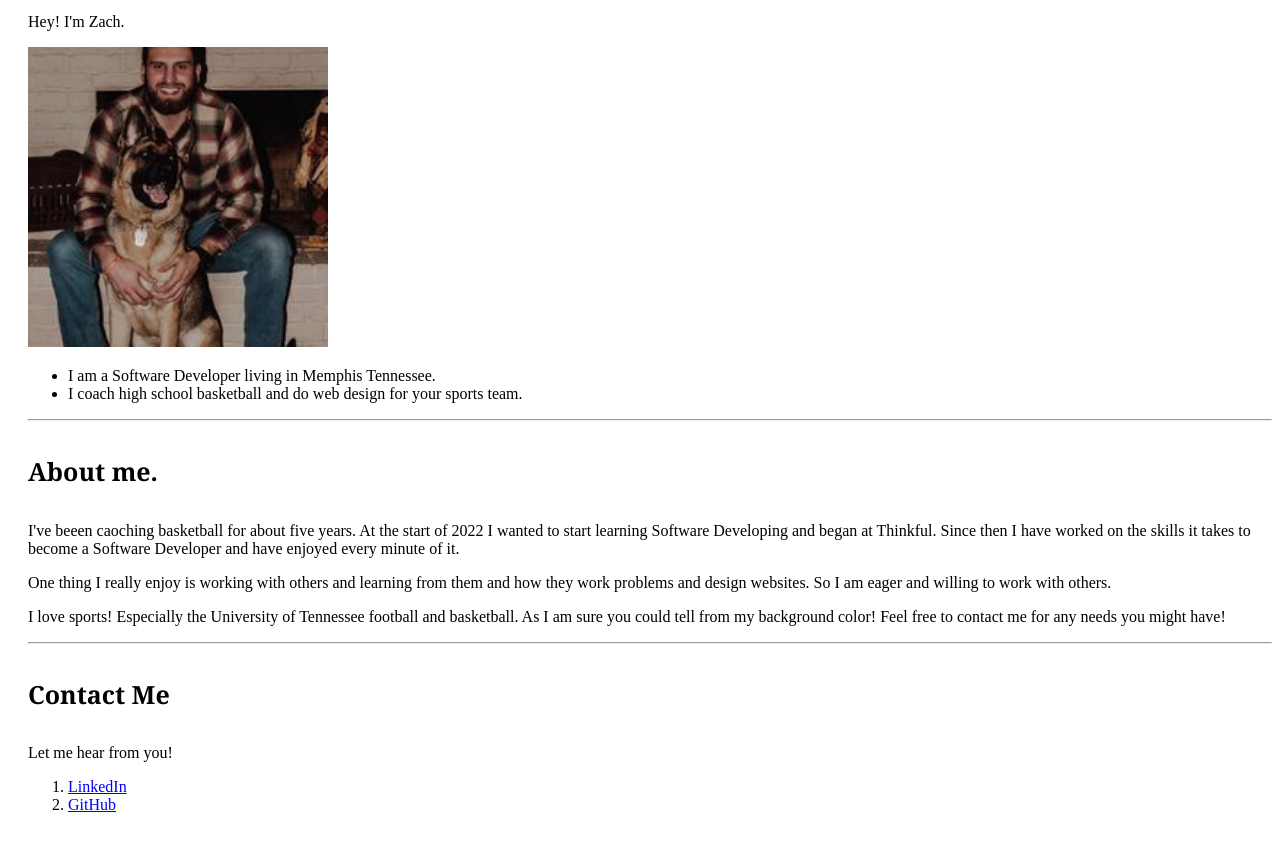
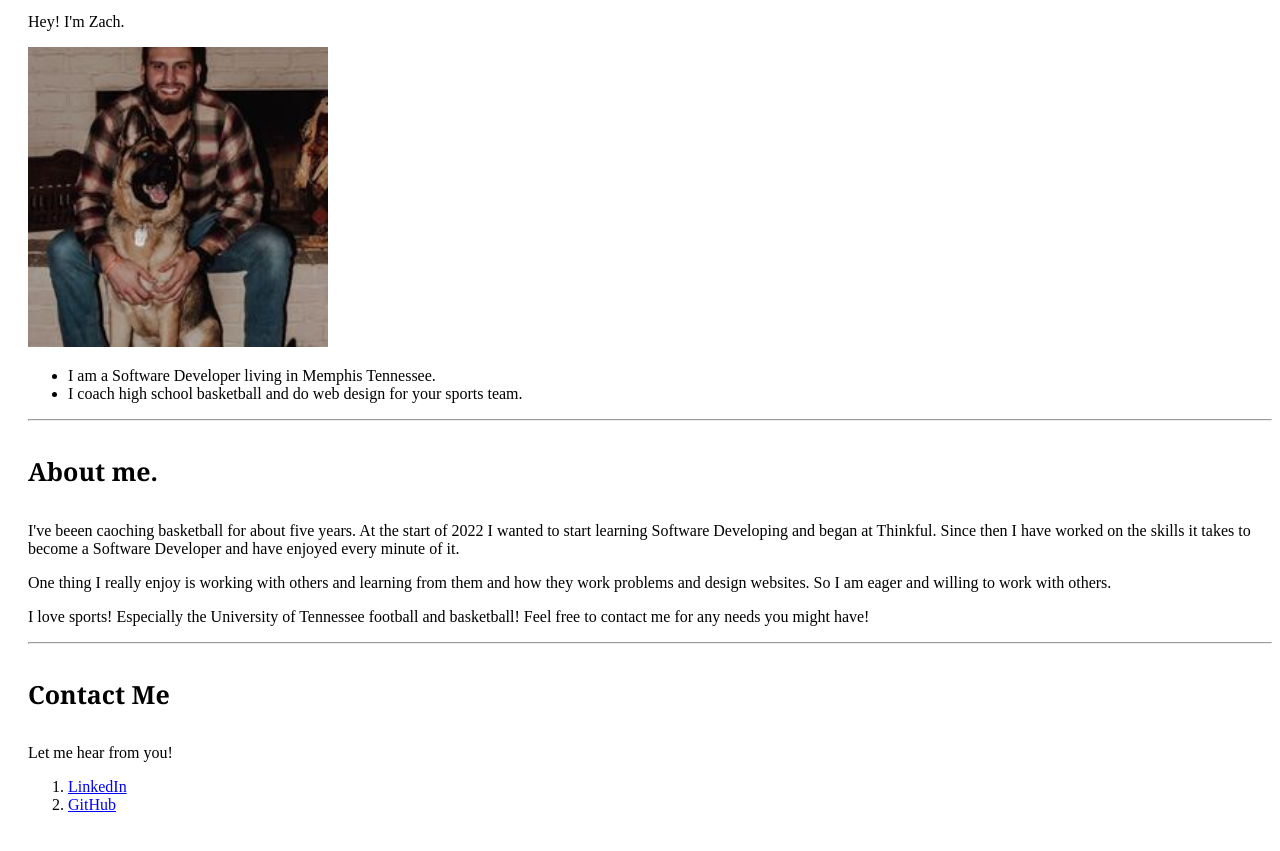
Before and after one commit to ZRich15/Portfolio-new, a plain HTML site: page index.html in a window 1280 px wide. Shown: the part 235-1086 px from the top of the page. Drawn offline with Linux system fonts and the light colour scheme.

Commit message:
Update index.html

```diff
--- a/index.html
+++ b/index.html
@@ -40,9 +40,8 @@
         and how they work problems and design websites. So I am eager and willing to work with others.
       </p>
       <p>
-        I love sports! Especially the University of Tennessee football and
-        basketball. As I am sure you could tell from my background color! Feel
-        free to contact me for any needs you might have!
+         I love sports! Especially the University of Tennessee football and
+        basketball! Feel free to contact me for any needs you might have!
       </p>
 
       <hr/>
```
